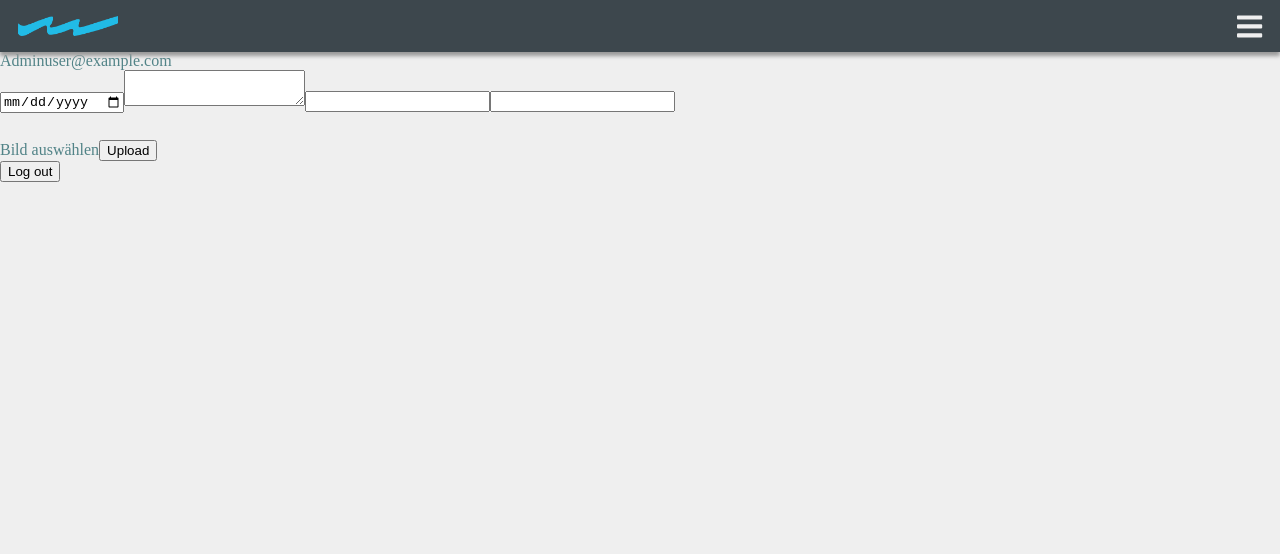
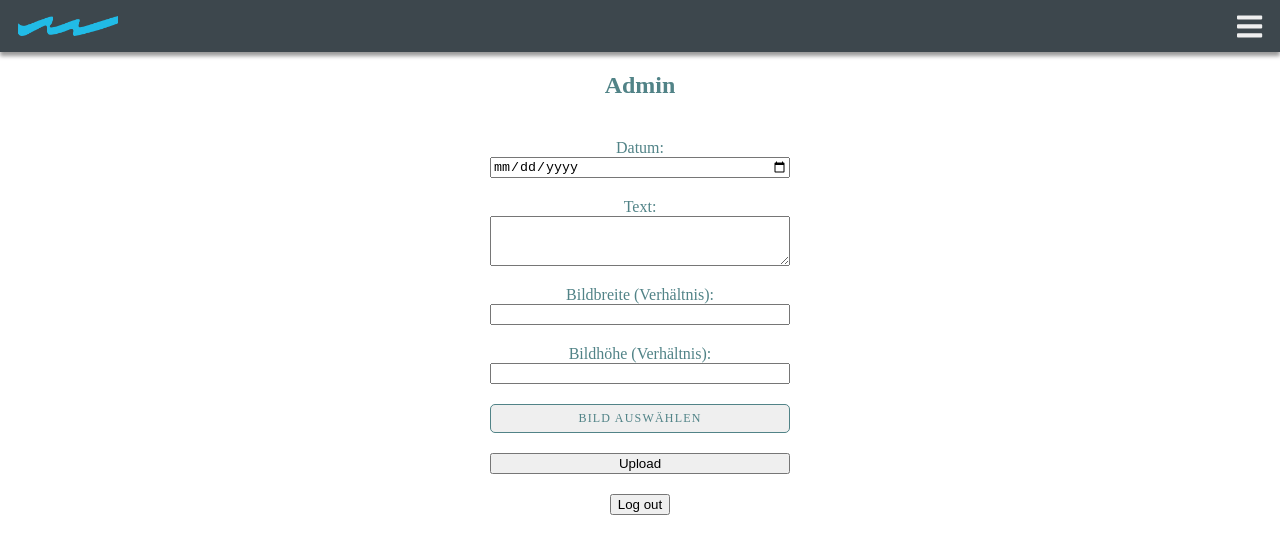
Before and after one commit to paulvh/vanhoutembaeder, a React (Create React App) app: page /admin in a window 1280 px wide. Shown: the top 554 px of the page. Built offline with nearby package versions, Linux system fonts and the light colour scheme; no server answers; sample sign-in values are in the browser's storage.

Commit message:
Added css to input-forms

```diff
--- a/src/GlobalStyles.js
+++ b/src/GlobalStyles.js
@@ -13,7 +13,7 @@ export default createGlobalStyle`
     }
 
     body {
-        background: var(--lightgrey);
+        background: var(--white);
         height: 100vh;
         margin: 0;
         color: var(--font-color);
--- a/src/pages/Admin.js
+++ b/src/pages/Admin.js
@@ -20,15 +20,27 @@ export default function Admin() {
   const { currentUser, logout } = useAuth()
   const history = useHistory()
   return (
-    <div>
+    <StyledAdminContainer>
       {error && alert(error)}
-      Admin
-      {currentUser.email}
-      <form onSubmit={handleSubmit}>
-        <input type="date" ref={dateRef} />
-        <textarea type="text" ref={newsRef} />
-        <input type="width" ref={widthRef} />
-        <input type="height" ref={heightRef} />
+      <h2>Admin</h2>
+      <StyledForm onSubmit={handleSubmit}>
+        <StyledLabel>
+          <div>Datum:</div>
+          <StyledInput type="date" ref={dateRef} />
+        </StyledLabel>
+        <StyledLabel>
+          <div>Text:</div>
+          <StyledTextarea type="text" ref={newsRef} />
+        </StyledLabel>
+        <StyledLabel>
+          <div>Bildbreite (Verhältnis):</div>
+          <StyledInput type="width" ref={widthRef} />
+        </StyledLabel>
+        <StyledLabel>
+          <div>Bildhöhe (Verhältnis):</div>
+          <StyledInput type="height" ref={heightRef} />
+        </StyledLabel>
+
         {loading ? (
           <div>{/* <SpinningLogoIcon /> */}</div>
         ) : (
@@ -42,16 +54,16 @@ export default function Admin() {
           </div>
         )}
         <StyledImageUpload>
+          {imageUrl ? 'Bild ändern' : 'Bild auswählen'}
           <input type="file" onChange={uploadImageForPreview} required />
         </StyledImageUpload>
 
-        {imageUrl ? 'Bild ändern' : 'Bild auswählen'}
         <button type="submit" disabled={loading}>
           Upload
         </button>
-      </form>
+      </StyledForm>
       <button onClick={handleLogout}>Log out</button>
-    </div>
+    </StyledAdminContainer>
   )
 
   async function handleSubmit(event) {
@@ -101,6 +113,36 @@ export default function Admin() {
   }
 }
 
+const StyledAdminContainer = styled.div`
+  display: flex;
+  flex-direction: column;
+  gap: 20px;
+  align-items: center;
+`
+
+const StyledForm = styled.form`
+  display: flex;
+  flex-direction: column;
+  padding: 0 20px;
+  gap: 20px;
+`
+const StyledInput = styled.input`
+  min-width: 300px;
+  max-width: 600px;
+`
+
+const StyledTextarea = styled.textarea`
+  min-width: 300px;
+  max-width: 600px;
+  min-height: 50px;
+  max-height: 100px;
+`
+const StyledLabel = styled.label`
+  display: flex;
+  flex-direction: column;
+  align-items: center;
+`
+
 const StyledImagePreview = styled.img`
   height: 120px;
   width: 120px;
@@ -111,7 +153,6 @@ const StyledImagePreview = styled.img`
 `
 
 const StyledImageUpload = styled.label`
-  margin-bottom: 15px;
   border-radius: 5px;
   color: var(--denim);
   font-size: 12px;
@@ -119,8 +160,8 @@ const StyledImageUpload = styled.label`
   text-transform: uppercase;
   letter-spacing: 1.2px;
   text-align: center;
-  background-color: var(--white);
-  border: 1px solid var(--denim);
+  background-color: var(--lightgrey);
+  border: 1px solid var(--font-color);
   padding: 6px 12px;
   display: block;
   cursor: pointer;
--- a/src/pages/Login.js
+++ b/src/pages/Login.js
@@ -1,6 +1,7 @@
 import React, { useRef, useState } from 'react'
 import { useAuth } from '../contexts/AuthContext'
 import { useHistory } from 'react-router-dom'
+import styled from 'styled-components'
 
 export default function Login() {
   const emailRef = useRef()
@@ -13,20 +14,23 @@ export default function Login() {
   return (
     <div>
       {error && alert(error)}
-      <form onSubmit={handleSubmit}>
-        <label>
+      <h2>Log In</h2>
+      <StyledForm onSubmit={handleSubmit}>
+        <StyledLabel>
+          <div>E-Mail:</div>
           E-Mail:
-          <input type="email" ref={emailRef} required />
-        </label>
-        <label>
+          <StyledInput type="email" ref={emailRef} required />
+        </StyledLabel>
+        <StyledLabel>
+          <div>Passwort:</div>
           Passwort:
-          <input type="password" ref={passwordRef} required />
-        </label>
+          <inpStyledInputt type="password" ref={passwordRef} required />
+        </StyledLabel>
 
         <button disabled={loading} type="submit">
           Log In
         </button>
-      </form>
+      </StyledForm>
     </div>
   )
 
@@ -44,3 +48,19 @@ export default function Login() {
     setLoading(false)
   }
 }
+
+const StyledForm = styled.form`
+  display: flex;
+  flex-direction: column;
+  padding: 0 20px;
+  gap: 20px;
+`
+const StyledInput = styled.input`
+  min-width: 300px;
+  max-width: 600px;
+`
+const StyledLabel = styled.label`
+  display: flex;
+  flex-direction: column;
+  align-items: center;
+`
```
